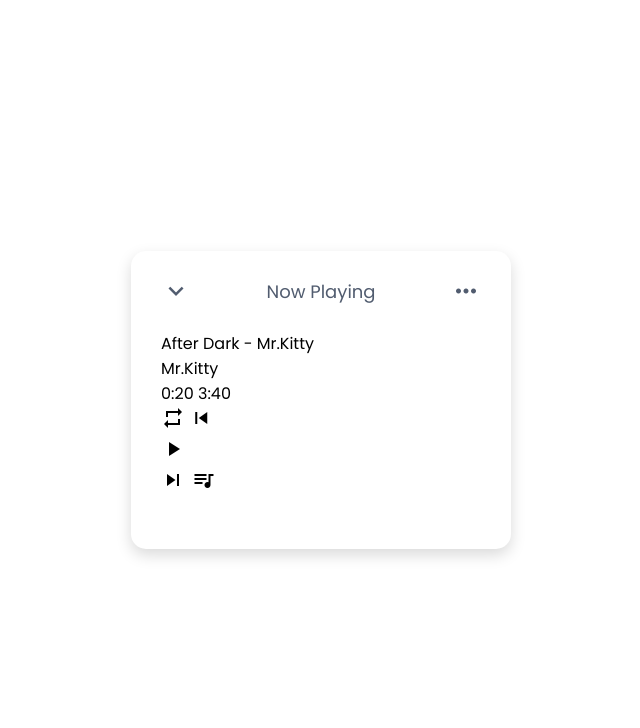
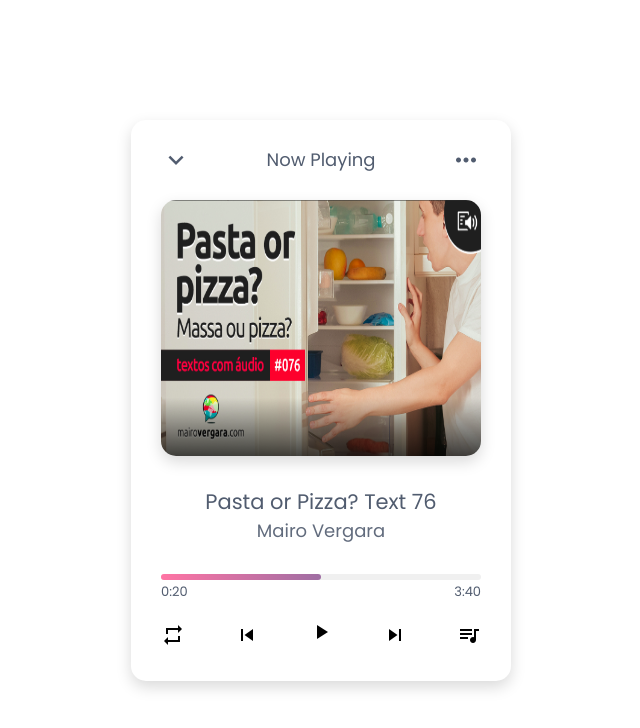
Before and after one commit to lucasemanuelms/MusicPlayer, a plain HTML site: page index.html in a window 1280 px wide. Shown: the whole page, without its empty margins (319-959 px from the left). Drawn offline with Linux system fonts and the light colour scheme.

Commit message:
feat: Layout continuation. Modifications in the image field, progress bar and controllers.

```diff
--- a/index.html
+++ b/index.html
@@ -19,18 +19,16 @@
         </div>
 
         <div class="img-area">
-            <img src="#" alt="">
+            <img src="images/76.png" alt="">
         </div>
 
         <div class="song-details">
-            <p class="name">After Dark - Mr.Kitty</p>
-            <p class="artist">Mr.Kitty</p>
+            <p class="name">Pasta or Pizza? Text 76</p>
+            <p class="artist">Mairo Vergara</p>
         </div>
 
         <div class="progress-area">
-            <div class="progress-bar">
-                <span></span>
-            </div>
+            <div class="progress-bar"></div>
             <div class="timer">
                 <span class="current">0:20</span>
                 <span class="current">3:40</span>
@@ -41,7 +39,7 @@
             <i id="repeat-plist" class="material-icons">repeat</i>
             <i id="prev" class="material-icons">skip_previous</i>
             <div class="play-pause">
-                <i class="material-icons">play_arrow<i>
+                <i class="material-icons">play_arrow</i>
             </div>
             <i id="next" class="material-icons">skip_next</i>
             <i id="more-music" class="material-icons">queue_music</i>
--- a/style.css
+++ b/style.css
@@ -40,7 +40,7 @@ body{
     cursor: pointer;
 }
 
-.top-bar{
+.top-bar, .progress-area .timer, .controls{
     display: flex;
     align-items: center;
     justify-content: space-between;
@@ -55,4 +55,82 @@ body{
     font-size: 18px;
     color: var(--lightblack);
 }
-/* 9:40 tempo que parou o vídeo da aula */
+
+.img-area{
+    height: 256px;
+    width: 100%;
+    margin-top: 25px;
+    border-radius: 15px;
+    box-shadow: 0px 6px 15px var(--lightbshadow);
+    overflow: hidden;
+}
+
+.img-area img{
+    height: 100%;
+    width: 100%;
+    /* object-fit: cover; */
+}
+
+.song-details{
+    text-align: center;
+    margin: 10px 0px;
+    margin: 30px 0px;
+    color: var(--lightblack);
+}
+
+.song-details .name{
+    font-size: 21px;
+}
+
+.song-details .artist{
+    opacity: 0.9;
+    font-size: 18px;
+}
+
+.progress-area{
+    height: 6px;
+    width: 100%;
+    background: #f0f0f0;
+    border-radius: 50px;
+    cursor: pointer;
+}
+
+.progress-area .progress-bar{
+    height: inherit;
+    width: 50%;
+    border-radius: inherit;
+    background: linear-gradient(90deg, var(--pink) 0%, var(--violet) 100%);
+    position: relative;
+}
+
+.progress-bar::before{
+    content: "";
+    position: absolute;
+    height: 12px;
+    width: 12px;
+    background: #000;
+    border-radius: inherit;
+    top: 50%;
+    right: -5px;
+    transform: translateY(-50%);
+    background: inherit;
+    opacity: 0;
+    transition: opacity 0.2s ease;
+}
+
+.progress-area:hover .progress-bar::before{
+    opacity: 1;
+}
+
+.progress-area .timer{
+    margin-top: 2px;
+}
+
+.timer span{
+    font-size: 13px;
+    color: var(--lightblack);
+}
+
+.controls{
+    margin: 40px 0 5px 0;
+}/* 15:58 */
```
